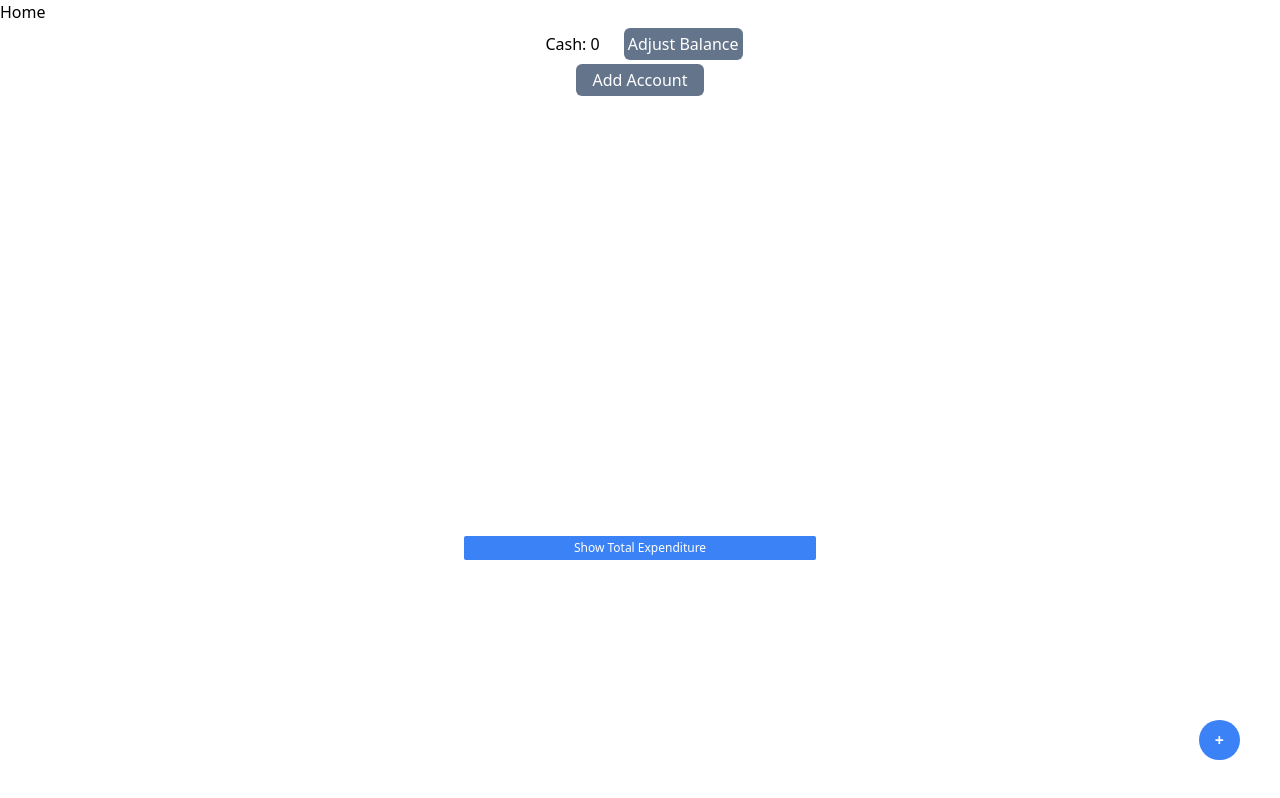
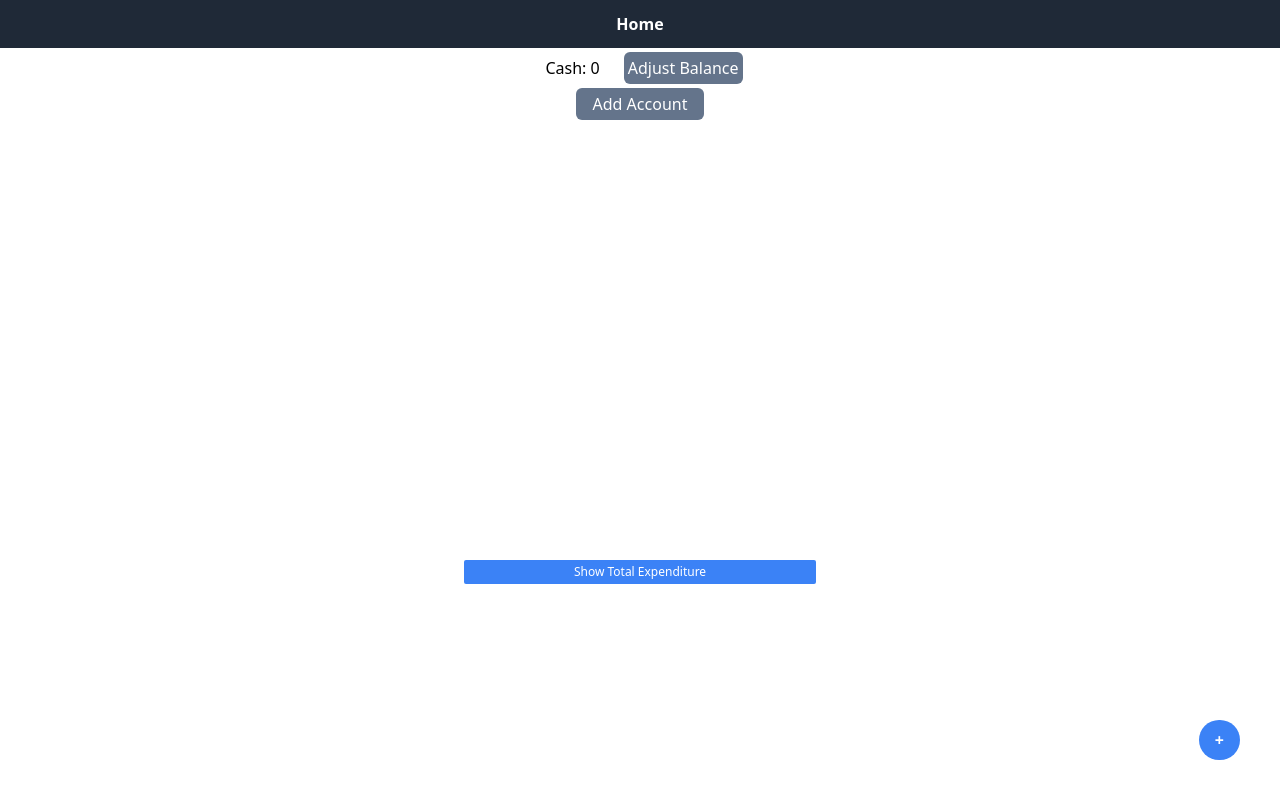
Before and after one commit to praniil/financetracker, a React (Create React App) app: page / in a window 1280 px wide. Built offline with nearby package versions, Linux system fonts and the light colour scheme; no server answers.

Commit message:
update: applied css in the navbar

```diff
--- a/src/Frontend/Navbar/Navbar.tsx
+++ b/src/Frontend/Navbar/Navbar.tsx
@@ -3,9 +3,14 @@ import { Link } from "react-router-dom";
 
 const Navbar = () => {
   return (
-    <div>
-      <nav>
-        <Link to="/">Home</Link>
+    <div className="bg-gray-800 py-2">
+      <nav className="flex items-center justify-center">
+        <Link
+          to="/"
+          className="text-white font-semibold px-4 py-1 rounded-md hover:bg-gray-700"
+        >
+          Home
+        </Link>
       </nav>
     </div>
   );
```
